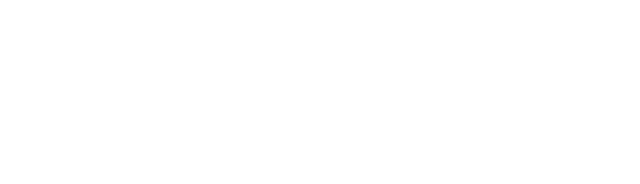
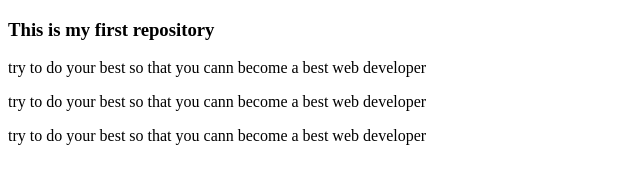
Before and after one commit to rabiulislamtaj/my-second-repo, a plain HTML site: page index.html in a window 1280 px wide. Shown: the whole page, without its empty margins (0-640 px from the left). Drawn offline with Linux system fonts and the light colour scheme.

Commit message:
added header

```diff
--- a/index.html
+++ b/index.html
@@ -7,6 +7,9 @@
     <title>my-second-repo</title>
 </head>
 <body>
-
+    <h3>This is my first repository</h3>
+    <p>try to do your best so that you cann become a best web developer</p>
+    <p>try to do your best so that you cann become a best web developer</p>
+    <p>try to do your best so that you cann become a best web developer</p>
 </body>
 </html>
```
